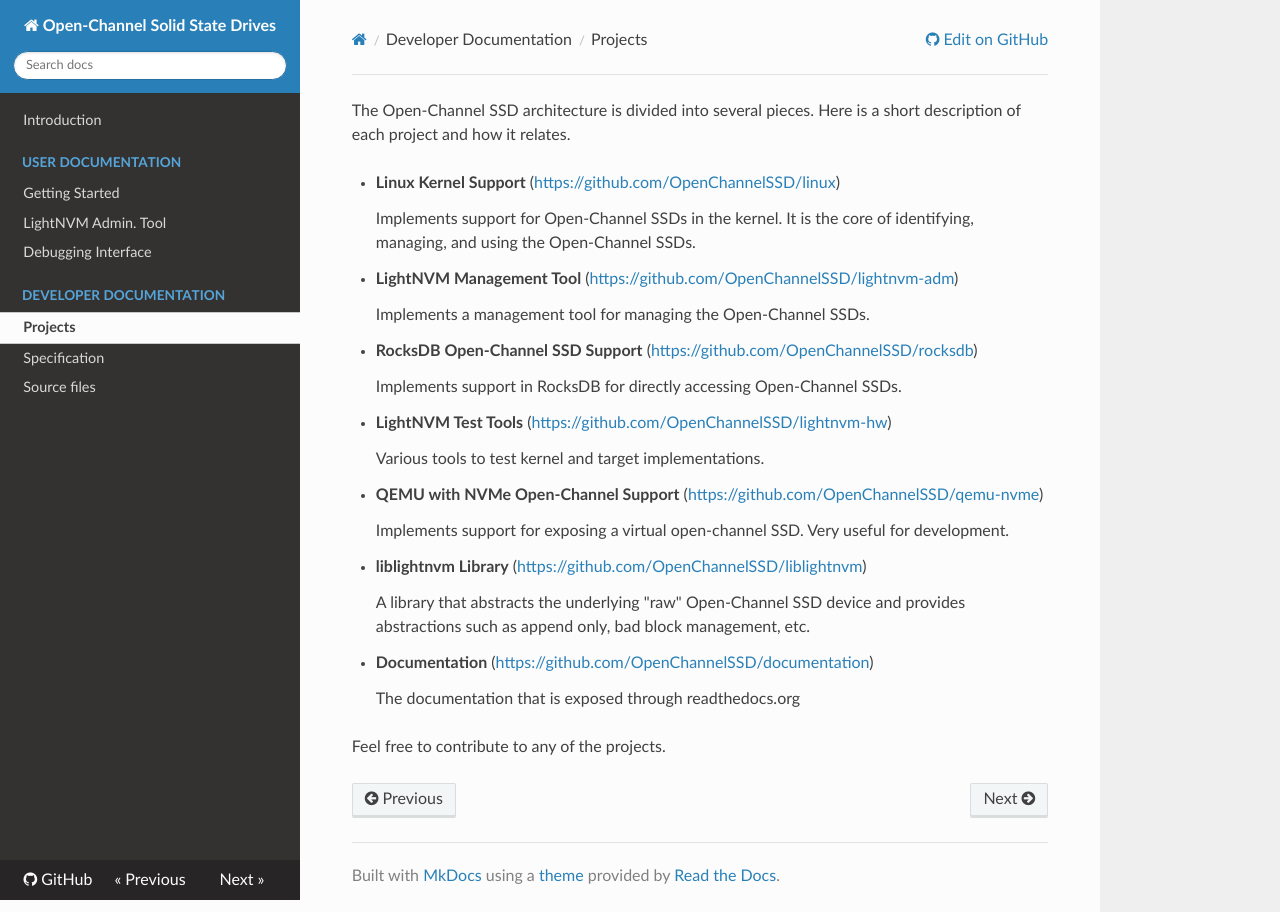
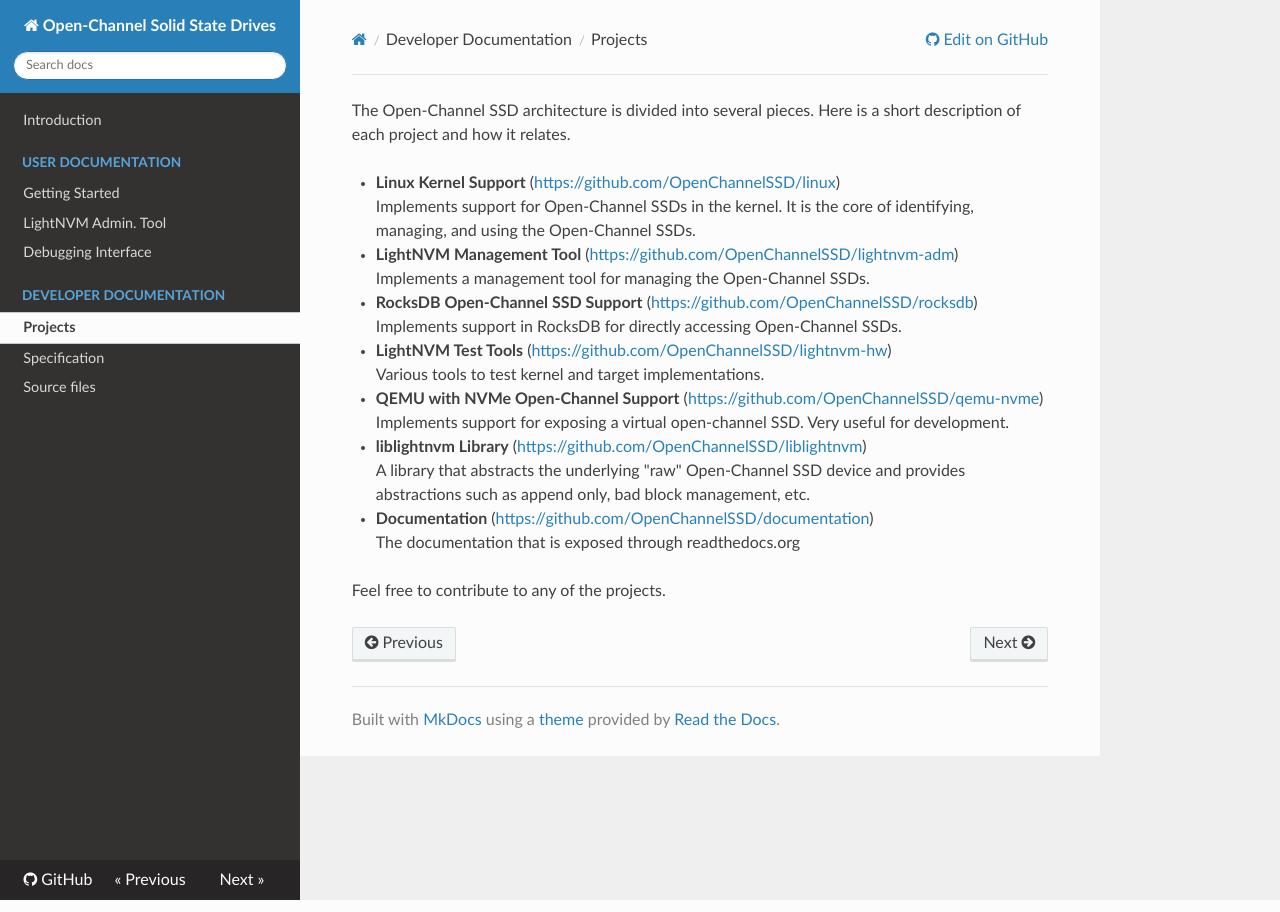
Before and after one commit to OpenChannelSSD/documentation, an MkDocs documentation site: the page built from docs/projects.md, in a window 1280 px wide. Built offline with MkDocs 1.6.1, drawn with Linux system fonts in a browser that asks for light colours; nearby versions of some CDN libraries; old or Windows-style settings are respelled for this version of MkDocs.

Commit message:
Projects: fix spacing

```diff
--- a/docs/projects.md
+++ b/docs/projects.md
@@ -1,38 +1,37 @@
 The Open-Channel SSD architecture is divided into several pieces. Here is a short description of each project and how it relates.
 
-   - **Linux Kernel Support** ([https://github.com/OpenChannelSSD/linux](https://github.com/OpenChannelSSD/linux))
-
-
+   - **Linux Kernel Support**
+     ([https://github.com/OpenChannelSSD/linux](https://github.com/OpenChannelSSD/linux)) <br>
       Implements support for Open-Channel SSDs in the kernel. It is the core of identifying, managing, and using the Open-Channel SSDs.
 
 
-   - **LightNVM Management Tool** ([https://github.com/OpenChannelSSD/lightnvm-adm](https://github.com/OpenChannelSSD/lightnvm-adm))
-
+   - **LightNVM Management Tool**
+     ([https://github.com/OpenChannelSSD/lightnvm-adm](https://github.com/OpenChannelSSD/lightnvm-adm))
+     <br>
       Implements a management tool for managing the Open-Channel SSDs.
 
-   - **RocksDB Open-Channel SSD Support** ([https://github.com/OpenChannelSSD/rocksdb](https://github.com/OpenChannelSSD/rocksdb))
-
+   - **RocksDB Open-Channel SSD Support**
+     ([https://github.com/OpenChannelSSD/rocksdb](https://github.com/OpenChannelSSD/rocksdb))<br>
       Implements support in RocksDB for directly accessing Open-Channel SSDs.
 
 
-   - **LightNVM Test Tools** ([https://github.com/OpenChannelSSD/lightnvm-hw](https://github.com/OpenChannelSSD/lightnvm-hw))
-
+   - **LightNVM Test Tools**
+     ([https://github.com/OpenChannelSSD/lightnvm-hw](https://github.com/OpenChannelSSD/lightnvm-hw))<br>
       Various tools to test kernel and target implementations.
 
 
-   - **QEMU with NVMe Open-Channel Support** ([https://github.com/OpenChannelSSD/qemu-nvme](https://github.com/OpenChannelSSD/qemu-nvme))
-
+   - **QEMU with NVMe Open-Channel Support**
+     ([https://github.com/OpenChannelSSD/qemu-nvme](https://github.com/OpenChannelSSD/qemu-nvme))<br>
       Implements support for exposing a virtual open-channel SSD. Very useful for development.
 
 
-   - **liblightnvm Library** ([https://github.com/OpenChannelSSD/liblightnvm](https://github.com/OpenChannelSSD/liblightnvm))
-
-
+   - **liblightnvm Library**
+     ([https://github.com/OpenChannelSSD/liblightnvm](https://github.com/OpenChannelSSD/liblightnvm))<br>
       A library that abstracts the underlying "raw" Open-Channel SSD device and provides abstractions such as append only, bad block management, etc.
 
 
-   - **Documentation** ([https://github.com/OpenChannelSSD/documentation](https://github.com/OpenChannelSSD/documentation))
-
+   - **Documentation**
+     ([https://github.com/OpenChannelSSD/documentation](https://github.com/OpenChannelSSD/documentation))<br>
       The documentation that is exposed through readthedocs.org
 
 Feel free to contribute to any of the projects.
```
